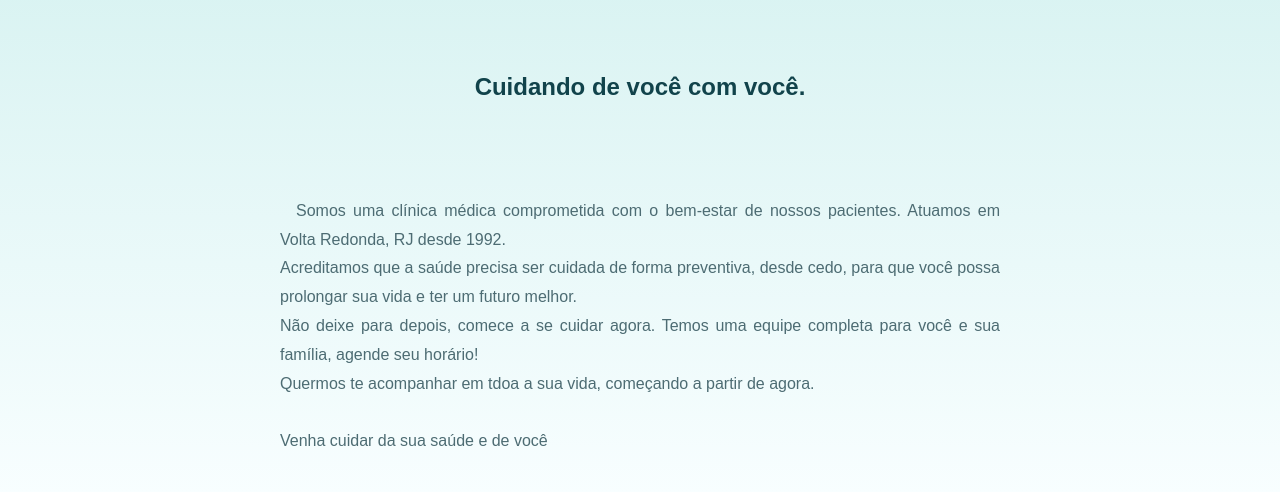
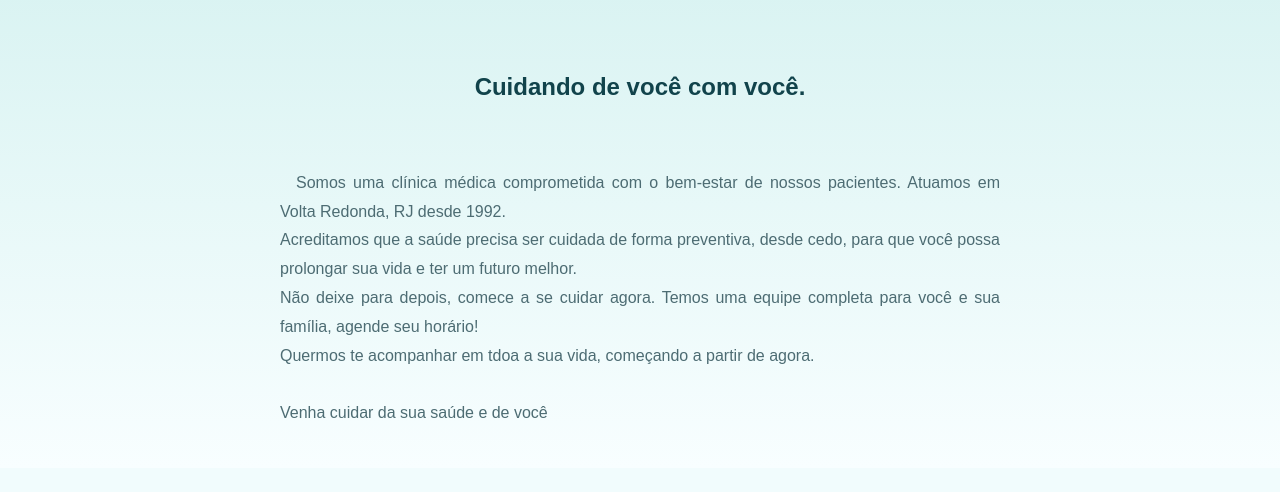
Before and after one commit to giullesceub/clinica, a plain HTML site: page index.html in a window 1280 px wide. Shown: the part 136-628 px from the top of the page. Drawn offline with Linux system fonts and the light colour scheme.

```diff
--- a/index.html
+++ b/index.html
@@ -24,7 +24,7 @@
 
     <section id="home" class="hero">
         <div class="container">
-            <h1><br>Cuidando de você com você.<br><br><br></h1>
+            <h1><br>Cuidando de você com você.<br><br></h1>
              <!-- style="text-align: justify;" -->
             <p>&emsp;Somos uma clínica médica comprometida com o bem-estar de nossos pacientes. Atuamos em Volta Redonda, RJ desde 1992.
                 <br>Acreditamos que a saúde precisa ser cuidada de forma preventiva, desde cedo, para que você possa prolongar sua vida e ter um futuro melhor.
```
